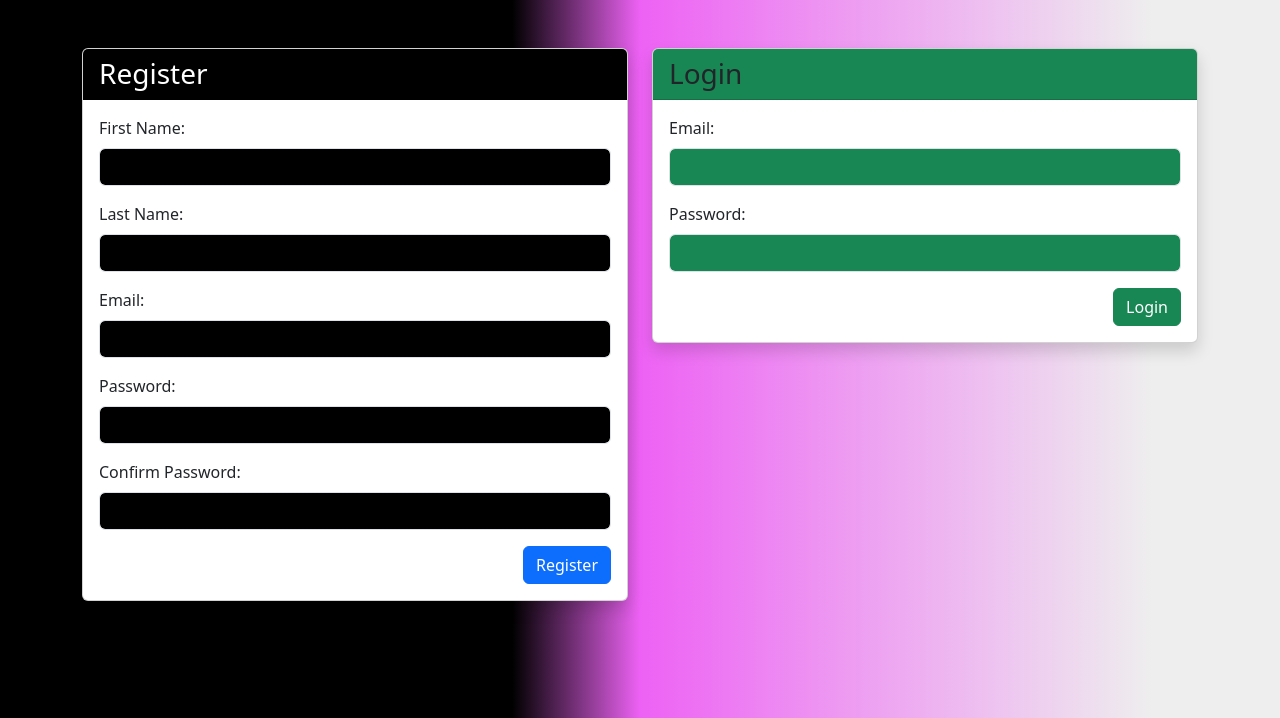
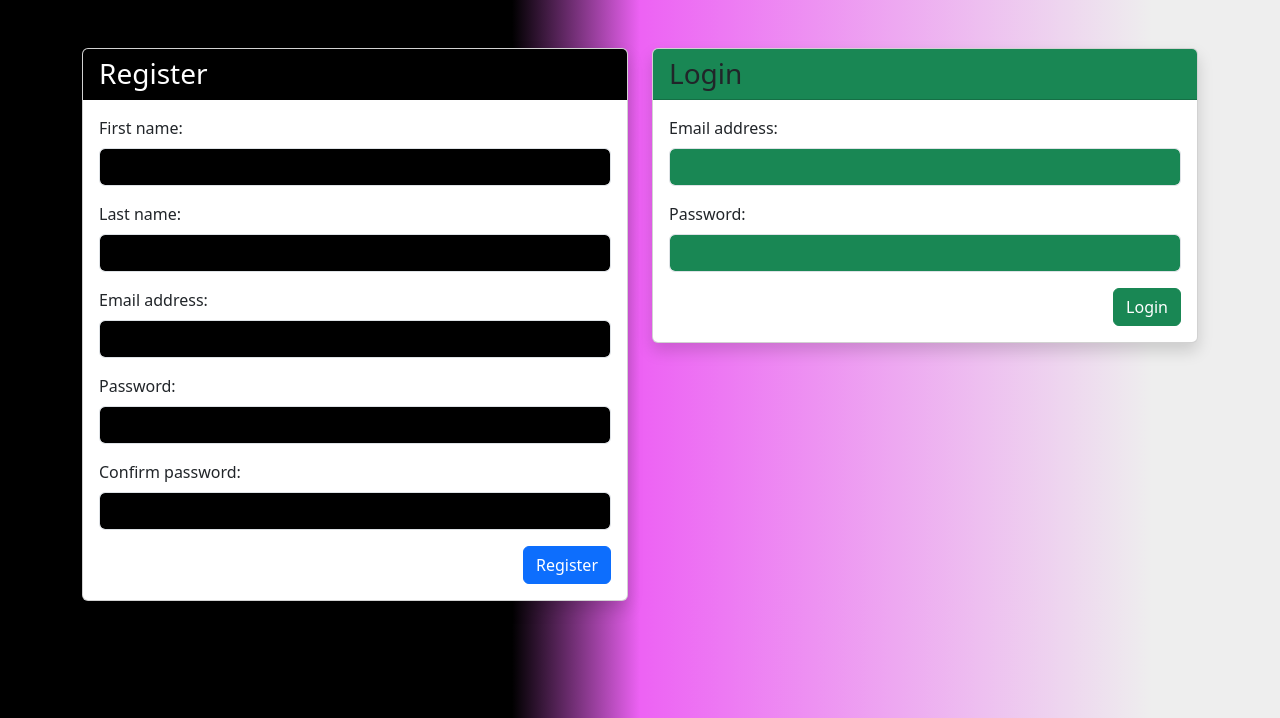
Before and after one commit to PaulDeUlloa/Sunkissed-Milkshakes-Python, a Flask app: page / in a window 1280 px wide. Shown: the part 82-800 px from the top of the page. Run offline with Flask 3, Linux system fonts and the light colour scheme.

Commit message:
text updates for register and login

```diff
--- a/flask_app/templates/index.html
+++ b/flask_app/templates/index.html
@@ -45,15 +45,15 @@
                     <div class="card-body">
                         <form action="/register" method="post">
                             <div class="mb-3">
-                                <label for="first_name" class="form-label">First Name:</label>
+                                <label for="first_name" class="form-label">First name:</label>
                                 <input style="background-color: black;" type="text" name="first_name" id="first_name" class="form-control">
                             </div>
                             <div class="mb-3">
-                                <label for="last_name" class="form-label">Last Name:</label>
+                                <label for="last_name" class="form-label">Last name:</label>
                                 <input style="background-color: black;" type="text" name="last_name" id="last_name" class="form-control">
                             </div>
                             <div class="mb-3">
-                                <label for="email" class="form-label">Email:</label>
+                                <label for="email" class="form-label">Email address:</label>
                                 <input style="background-color: black;" type="text" name="email" id="email" class="form-control">
                             </div>
                             <div class="mb-3">
@@ -61,7 +61,7 @@
                                 <input style="background-color: black;" type="password" name="password" id="password" class="form-control">
                             </div>
                             <div class="mb-3">
-                                <label for="confirm_password" class="form-label">Confirm Password:</label>
+                                <label for="confirm_password" class="form-label">Confirm password:</label>
                                 <input style="background-color: black;" type="password" name="confirm_password" id="confirm_password"
                                     class="form-control">
                             </div>
@@ -89,7 +89,7 @@
                     <div class="card-body">
                         <form action="/login" method="post">
                             <div class="mb-3">
-                                <label for="email" class="form-label">Email:</label>
+                                <label for="email" class="form-label">Email address:</label>
                                 <input style="background-color: rgb(25,135,84)" type="text" name="email" id="email" class="form-control">
                             </div>
                             <div class="mb-3">
```
